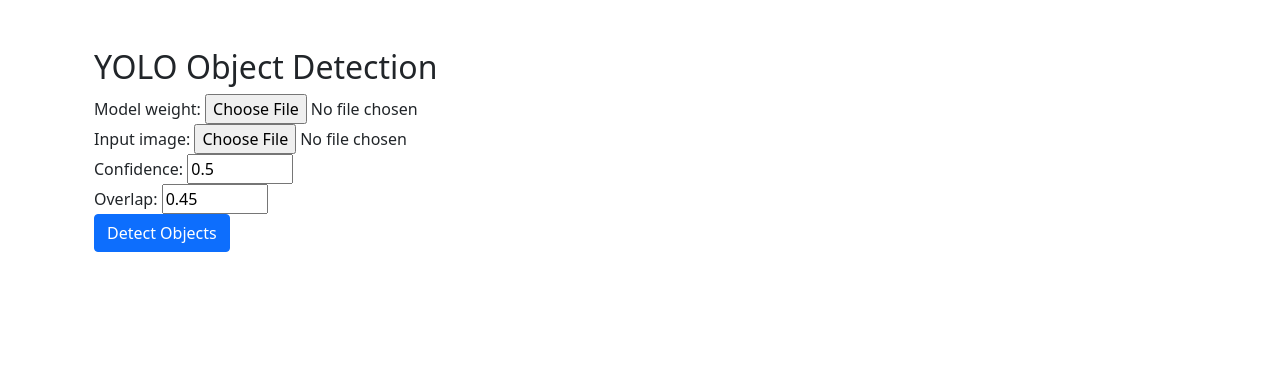
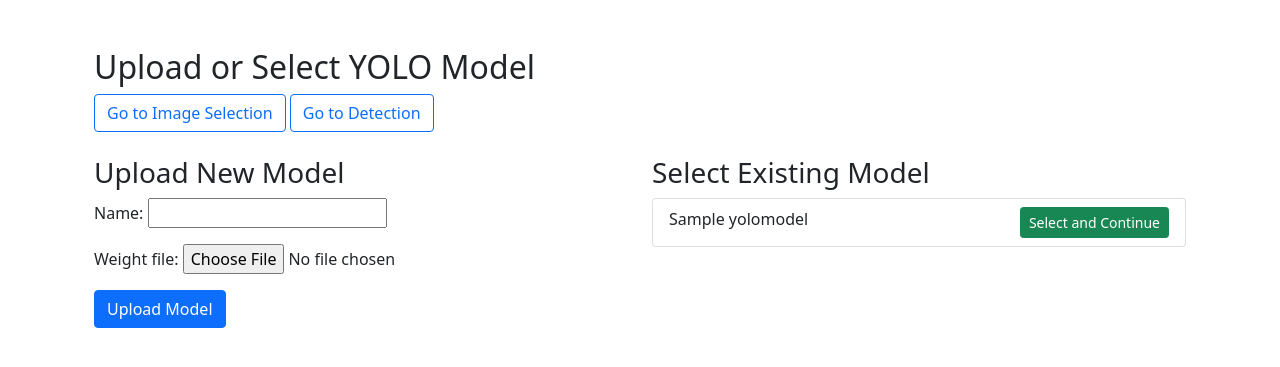
Before and after one commit to christianciu/objectdetection, a Django app: page /object-detect/ in a window 1280 px wide. Shown: the top 367 px of the page. Run offline with Django 5.2, Linux system fonts and the light colour scheme; tables that the repository leaves empty hold one stand-in row (values such as "Sample post").

Commit message:
Add views for upload image and weight (#1)
* Add views for upload image and weight

* Add buttons to navigate to other views

```diff
--- a/objectdetect/urls.py
+++ b/objectdetect/urls.py
@@ -1,25 +1,11 @@
-"""
-URL configuration for objectdetect project.
-
-The `urlpatterns` list routes URLs to views. For more information please see:
-    https://docs.djangoproject.com/en/5.1/topics/http/urls/
-Examples:
-Function views
-    1. Add an import:  from my_app import views
-    2. Add a URL to urlpatterns:  path('', views.home, name='home')
-Class-based views
-    1. Add an import:  from other_app.views import Home
-    2. Add a URL to urlpatterns:  path('', Home.as_view(), name='home')
-Including another URLconf
-    1. Import the include() function: from django.urls import include, path
-    2. Add a URL to urlpatterns:  path('blog/', include('blog.urls'))
-"""
 from django.contrib import admin
 from django.urls import path, include
 from django.conf import settings
 from django.conf.urls.static import static
+from yolov12_detect.views import detect_objects
 
 urlpatterns = [
+    path('', detect_objects),
     path('admin/', admin.site.urls),
     path('object-detect/', include('yolov12_detect.urls')),
 ]
--- a/yolov12_detect/forms.py
+++ b/yolov12_detect/forms.py
@@ -1,21 +1,23 @@
 from django import forms
-from .models import YOLODetection
+from .models import YOLOModel, DetectionImage, YOLODetection
 
-class YOLODetectionForm(forms.ModelForm):
-    CLASSES_CHOICES = [
-        ('all', 'Detect All Classes'),
-        # Add your specific classes here
-    ]
 
-    selected_class = forms.ChoiceField(
-        choices=CLASSES_CHOICES,
-        required=False,
-        initial='all'
-    )
+class ModelUploadForm(forms.ModelForm):
+    class Meta:
+        model = YOLOModel
+        fields = ['name', 'weight_file']
 
+
+class ImageUploadForm(forms.ModelForm):
+    class Meta:
+        model = DetectionImage
+        fields = ['name', 'image_file']
+
+
+class DetectionForm(forms.ModelForm):
     class Meta:
         model = YOLODetection
-        fields = ['model_weight', 'input_image', 'confidence', 'overlap']
+        fields = ['model', 'input_image', 'confidence', 'overlap']
         widgets = {
             'confidence': forms.NumberInput(attrs={
                 'step': '0.01',
--- a/yolov12_detect/models.py
+++ b/yolov12_detect/models.py
@@ -1,8 +1,27 @@
 from django.db import models
 
+
+class YOLOModel(models.Model):
+    name = models.CharField(max_length=100)
+    weight_file = models.FileField(upload_to='yolo_weights/')
+    uploaded_at = models.DateTimeField(auto_now_add=True)
+
+    def __str__(self):
+        return self.name
+
+
+class DetectionImage(models.Model):
+    name = models.CharField(max_length=100)
+    image_file = models.ImageField(upload_to='input_images/')
+    uploaded_at = models.DateTimeField(auto_now_add=True)
+
+    def __str__(self):
+        return self.name
+
+
 class YOLODetection(models.Model):
-    model_weight = models.FileField(upload_to='yolo_weights/')
-    input_image = models.ImageField(upload_to='input_images/')
+    model = models.ForeignKey(YOLOModel, on_delete=models.CASCADE, blank=True, null=True)
+    input_image = models.ForeignKey(DetectionImage, on_delete=models.CASCADE)
     output_image = models.ImageField(upload_to='output_images/', null=True, blank=True)
     confidence = models.FloatField(default=0.5)
     overlap = models.FloatField(default=0.45)
--- a/yolov12_detect/templates/detect.html
+++ b/yolov12_detect/templates/detect.html
@@ -2,71 +2,21 @@
 
 {% block content %}
 <div class="container">
-    <h2>YOLO Object Detection</h2>
+    <h2>Configure Detection Parameters</h2>
 
-    <form method="post" enctype="multipart/form-data">
+    <div class="mb-4">
+        <a href="{% url 'yolov12_detect:upload_model' %}" class="btn btn-outline-primary">
+            Upload/Select Model Weight
+        </a>
+        <a href="{% url 'yolov12_detect:upload_image' %}" class="btn btn-outline-primary">
+            Upload/Select Test Image
+        </a>
+    </div>
+
+    <form method="post">
         {% csrf_token %}
-        <div class="form-group">
-            {{ form.model_weight.label_tag }}
-            {{ form.model_weight }}
-        </div>
-
-        <div class="form-group">
-            {{ form.input_image.label_tag }}
-            {{ form.input_image }}
-        </div>
-
-        <div class="form-group">
-            {{ form.confidence.label_tag }}
-            {{ form.confidence }}
-        </div>
-
-        <div class="form-group">
-            {{ form.overlap.label_tag }}
-            {{ form.overlap }}
-        </div>
-
+        {{ form.as_p }}
         <button type="submit" class="btn btn-primary">Detect Objects</button>
     </form>
-
-    {% if detection and detection.output_image %}
-    <div class="result-section">
-        <h3>Detection Results</h3>
-
-        {% if detection.total_detections > 0 %}
-        <div class="alert alert-info">
-            <h4>Detection Summary</h4>
-            <p>Total Objects Detected: {{ detection.total_detections }}</p>
-
-            {% if detection.class_counts %}
-            <h5>Breakdown by Class:</h5>
-            <ul>
-                {% for class_name, count in detection.class_counts.items %}
-                <li>{{ class_name }}: {{ count }} object(s)</li>
-                {% endfor %}
-            </ul>
-            {% endif %}
-        </div>
-        {% else %}
-        <div class="alert alert-warning">
-            No objects detected in the image.
-        </div>
-        {% endif %}
-
-        <div class="row">
-            <div class="col-md-6">
-                <h4>Input Image</h4>
-                <img src="{{ detection.input_image.url }}" class="img-fluid">
-            </div>
-            <div class="col-md-6">
-                <h4>Output Image</h4>
-                <img src="{{ detection.output_image.url }}" class="img-fluid">
-                <a href="{{ detection.output_image.url }}" download class="btn btn-success mt-2">
-                    Download Detected Image
-                </a>
-            </div>
-        </div>
-    </div>
-    {% endif %}
 </div>
 {% endblock %}
--- /dev/null
+++ b/yolov12_detect/templates/upload_model.html
@@ -0,0 +1,45 @@
+{% extends 'base.html' %}
+
+{% block content %}
+<div class="container">
+    <h2>Upload or Select YOLO Model</h2>
+
+    <div class="mb-4">
+        <a href="{% url 'yolov12_detect:upload_image' %}" class="btn btn-outline-primary">
+            Go to Image Selection
+        </a>
+        <a href="{% url 'yolov12_detect:detect_objects' %}" class="btn btn-outline-primary">
+            Go to Detection
+        </a>
+    </div>
+
+    <div class="row">
+        <div class="col-md-6">
+            <h3>Upload New Model</h3>
+            <form method="post" enctype="multipart/form-data">
+                {% csrf_token %}
+                {{ form.as_p }}
+                <button type="submit" class="btn btn-primary">Upload Model</button>
+            </form>
+        </div>
+
+        <div class="col-md-6">
+            <h3>Select Existing Model</h3>
+            {% if models %}
+            <ul class="list-group">
+                {% for model in models %}
+                <li class="list-group-item">
+                    {{ model.name }}
+                    <a href="{% url 'yolov12_detect:upload_image' %}" class="btn btn-sm btn-success float-end">
+                        Select and Continue
+                    </a>
+                </li>
+                {% endfor %}
+            </ul>
+            {% else %}
+            <p>No models uploaded yet.</p>
+            {% endif %}
+        </div>
+    </div>
+</div>
+{% endblock %}
--- a/yolov12_detect/urls.py
+++ b/yolov12_detect/urls.py
@@ -4,5 +4,11 @@ from . import views
 app_name = 'yolov12_detect'
 
 urlpatterns = [
-    path('', views.detect_objects, name='detect_objects'),
+    path('', views.upload_model, name='home'),  # Start with model upload
+    path('upload-model/', views.upload_model, name='upload_model'),
+    path('select-model/', views.upload_model, name='select_model'),
+    path('upload-image/', views.upload_image, name='upload_image'),
+    path('select-image/', views.upload_image, name='select_image'),
+    path('detect/', views.detect_objects, name='detect_objects'),
+    path('result/<int:detection_id>/', views.detection_result, name='detection_result'),
 ]
--- a/yolov12_detect/views.py
+++ b/yolov12_detect/views.py
@@ -1,25 +1,60 @@
 import os
 import json
-from django.shortcuts import render
+from django.shortcuts import render, redirect
 from django.conf import settings
 from django.core.files import File
 from ultralytics import YOLO
-from .forms import YOLODetectionForm
-from .models import YOLODetection
+from .forms import ModelUploadForm, ImageUploadForm, DetectionForm
+from .models import YOLOModel, DetectionImage, YOLODetection
+
+
+def upload_model(request):
+    if request.method == 'POST':
+        form = ModelUploadForm(request.POST, request.FILES)
+        if form.is_valid():
+            form.save()
+            return redirect('yolov12_detect:select_model')
+    else:
+        form = ModelUploadForm()
+
+    models = YOLOModel.objects.all()
+    return render(request, 'upload_model.html', {
+        'form': form,
+        'models': models
+    })
+
+
+def upload_image(request):
+    if request.method == 'POST':
+        form = ImageUploadForm(request.POST, request.FILES)
+        if form.is_valid():
+            form.save()
+            return redirect('yolov12_detect:select_image')
+    else:
+        form = ImageUploadForm()
+
+    images = DetectionImage.objects.all()
+    return render(request, 'upload_image.html', {
+        'form': form,
+        'images': images
+    })
+
 
 def detect_objects(request):
     if request.method == 'POST':
-        form = YOLODetectionForm(request.POST, request.FILES)
+        form = DetectionForm(request.POST)
+        if form.is_valid():
+            detection = form.save(commit=False)
 
-        if form.is_valid():
             try:
-                # Save the model instance
-                detection = form.save()
-                # Load YOLO model
-                model = YOLO(detection.model_weight.path)
-                # Perform detection
+                # Get model and image paths
+                model_path = form.cleaned_data['model'].weight_file.path
+                image_path = form.cleaned_data['input_image'].image_file.path
+
+                # Load YOLO model and perform detection
+                model = YOLO(model_path)
                 results = model(
-                    detection.input_image.path,
+                    image_path,
                     conf=detection.confidence,
                     iou=detection.overlap
                 )
@@ -29,45 +64,43 @@ def detect_objects(request):
                 class_counts = {}
 
                 for result in results:
-                    # Count total number of detections
                     boxes = result.boxes
                     total_detections = len(boxes)
 
-                    # Count detections by class
                     for box in boxes:
                         class_id = int(box.cls[0])
                         class_name = model.names[class_id]
                         class_counts[class_name] = class_counts.get(class_name, 0) + 1
 
-                # Generate output image path
+                # Save results
                 output_img_path = os.path.join(
                     settings.MEDIA_ROOT,
                     'output_images',
                     f'output_{detection.id}.jpg'
                 )
 
-                # Save result
                 results[0].save(output_img_path)
 
-                # Update model with detection details
                 detection.total_detections = total_detections
                 detection.class_counts = class_counts
 
-                # Save output image
                 with open(output_img_path, 'rb') as f:
                     detection.output_image.save(
                         f'output_{detection.id}.jpg',
                         File(f)
                     )
 
-                return render(request, 'detect.html', {
-                    'form': form,
-                    'detection': detection,
-                })
+                detection.save()
+                return redirect('yolov12_detect:detection_result', detection_id=detection.id)
 
             except Exception as e:
                 form.add_error(None, str(e))
     else:
-        form = YOLODetectionForm()
+        form = DetectionForm()
 
     return render(request, 'detect.html', {'form': form})
+
+
+def detection_result(request, detection_id):
+    detection = YOLODetection.objects.get(id=detection_id)
+    return render(request, 'result.html', {'detection': detection})
```
Also changed, not shown: yolov12_detect/templates/result.html (added, +57 -0 lines), yolov12_detect/templates/upload_image.html (added, +45 -0 lines), yolov12_detect/migrations/0003_detectionimage_yolomodel_and_more.py (added).
